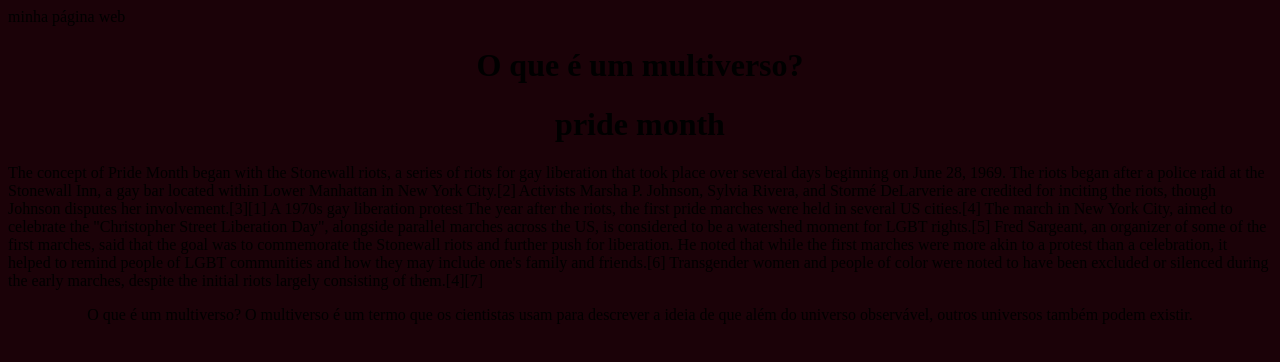
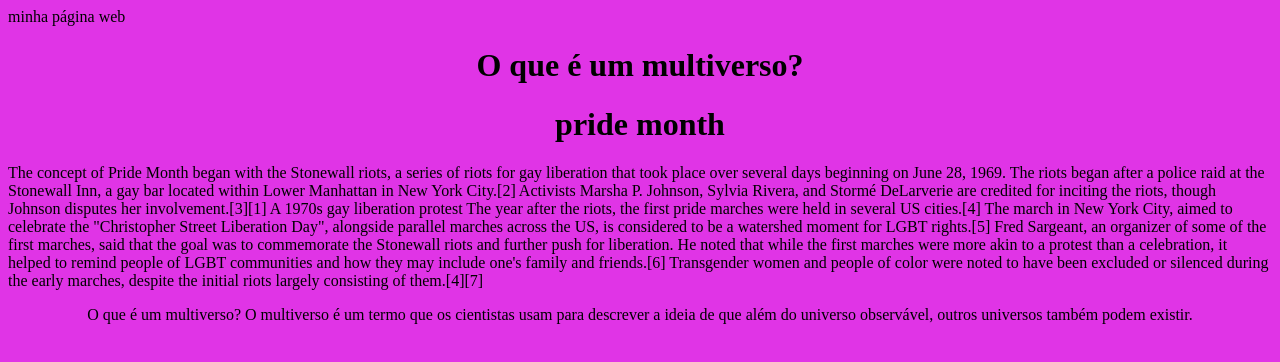
Before and after one commit to lpg2023/minha_pagina_web, a plain HTML site: page index.html in a window 1280 px wide. Drawn offline with Linux system fonts and the light colour scheme.

Commit message:
uiytu7tu7

```diff
--- a/styles.css
+++ b/styles.css
@@ -1,4 +1,4 @@
-body{background:#1b0208}
+body{background:#e034e6}
 h1 { text-align: center;
 
 }
```
